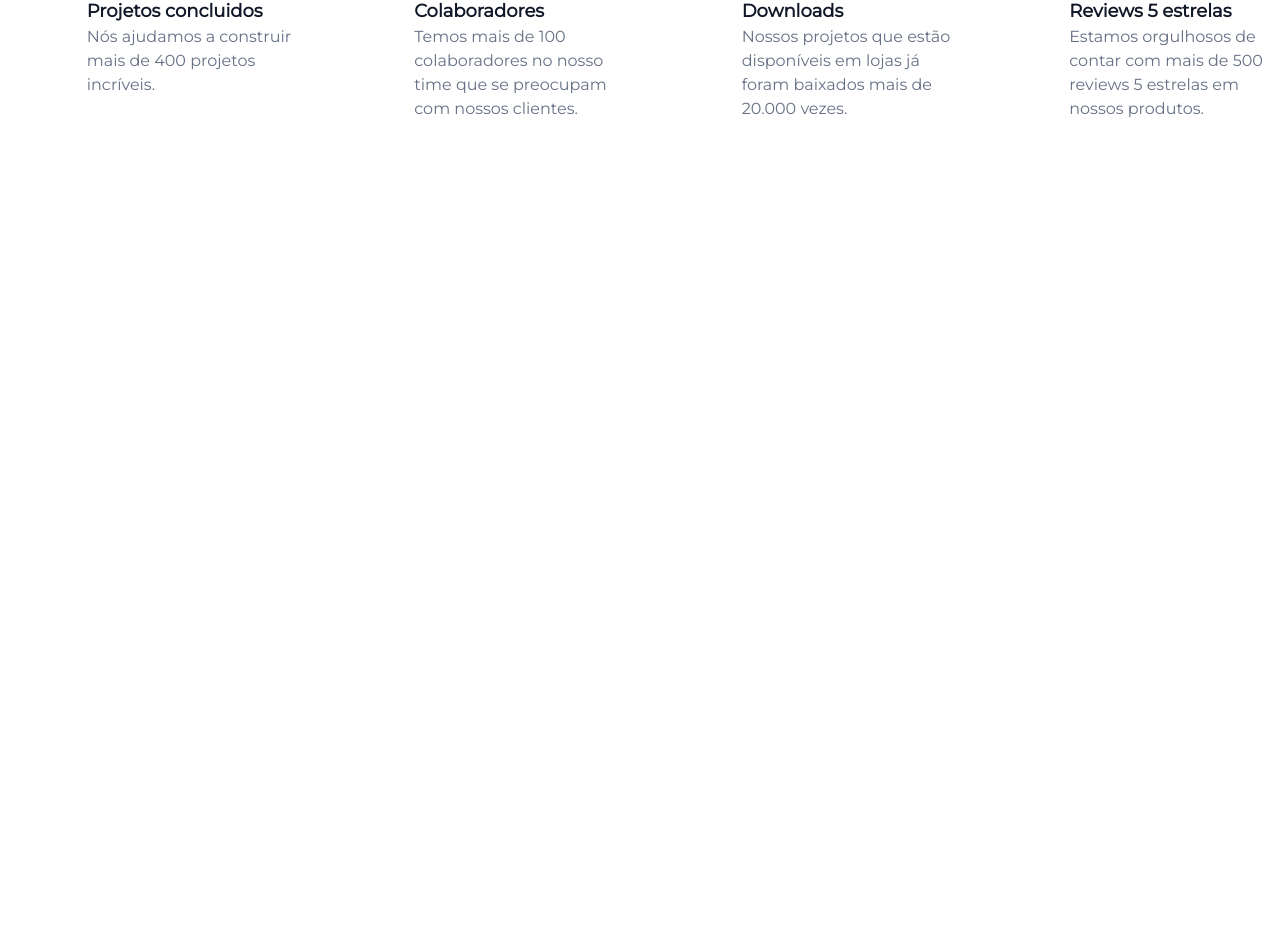
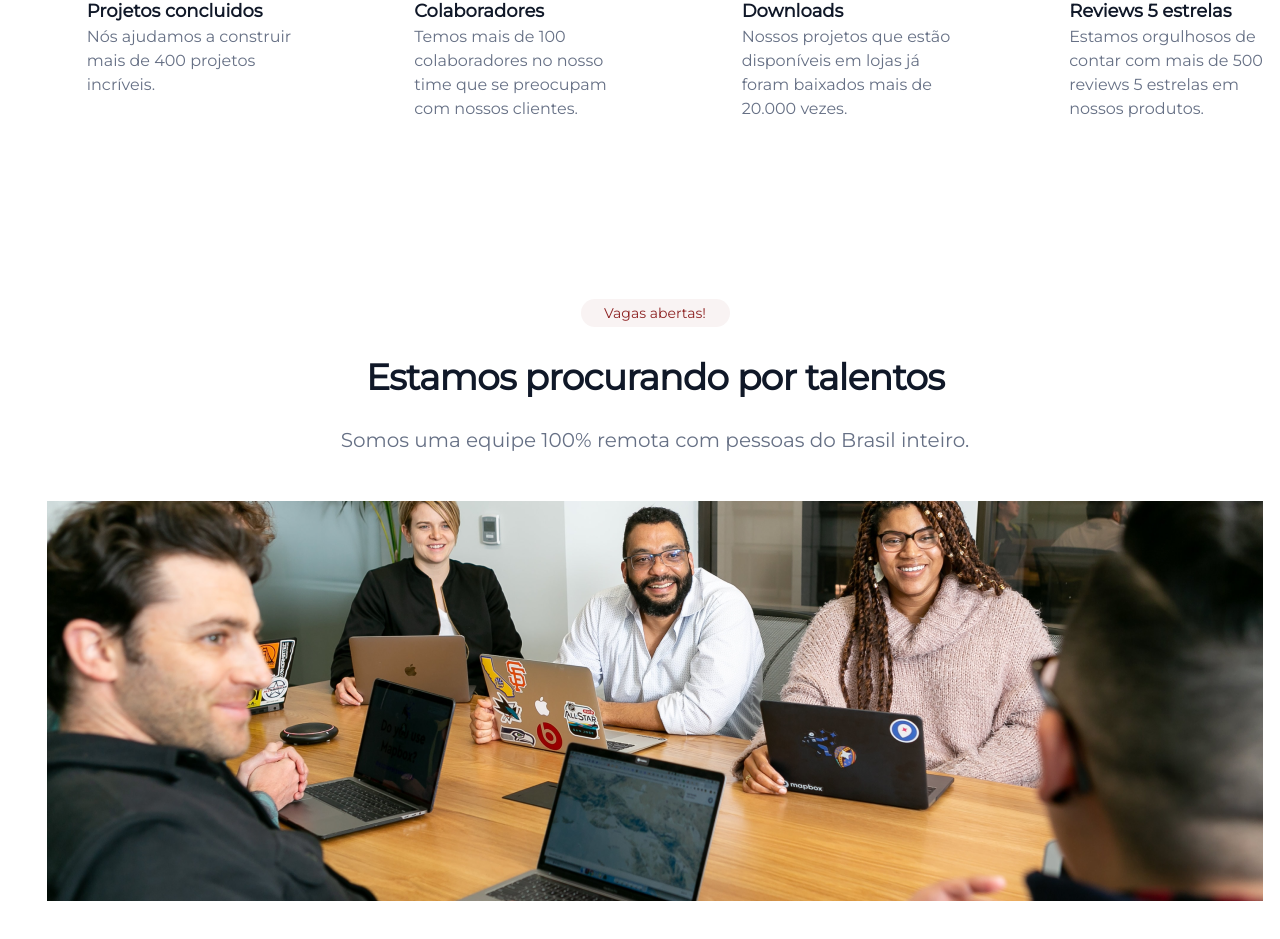
Before and after one commit to viniciusvoltatoni/Portfolio, a plain HTML site: page Site OptimusTech/index.html in a window 1280 px wide. Shown: the part 531-1470 px from the top of the page. Before the commit the page ends 800 px from the top, so only its background shows below. Drawn offline with Linux system fonts and the light colour scheme.

Commit message:
Adicionando a sessão de vagas

```diff
--- a/Site OptimusTech/assets/cabecalho/cabecalho.css
+++ b/Site OptimusTech/assets/cabecalho/cabecalho.css
@@ -1,7 +1,7 @@
 .cabecalho {
     position: relative;
     height: 407px;
-    width: 1440px;
+    width: 1310px;
 }
 
 
--- /dev/null
+++ b/Site OptimusTech/assets/vagas/caixa-conteudo.css
@@ -0,0 +1,20 @@
+.caixa-conteudo {
+    width: 768px;
+    height: 30px;
+
+    /* Text xl/Normal */
+
+    font-family: 'Montserrat', sans-serif;
+    font-style: normal;
+    font-weight: 400;
+    font-size: 20px;
+    line-height: 30px;
+    /* identical to box height, or 150% */
+
+    text-align: center;
+
+    /* Gray/500 */
+
+    margin-top: 3.125rem;
+    color: #667085;
+}
--- /dev/null
+++ b/Site OptimusTech/assets/vagas/caixa-subtitulo.css
@@ -0,0 +1,27 @@
+.caixa-subtitulo {
+    width: 125px;
+    height: 20px;
+
+    /* Text sm/Medium */
+
+    font-family: 'Montserrat', sans-serif;
+    font-style: normal;
+    font-weight: 500;
+    font-size: 14px;
+    line-height: 20px;
+    /* identical to box height, or 143% */
+
+    text-align: center;
+
+    color: #8E2424;
+    background: rgba(142, 36, 36, 0.05);
+    display: flex;
+    flex-direction: row;
+    justify-content: center;
+    align-items: center;
+    padding: 4px 12px;
+
+
+
+    border-radius: 16px;
+}
--- /dev/null
+++ b/Site OptimusTech/assets/vagas/caixa-titulo.css
@@ -0,0 +1,22 @@
+.caixa-titulo {
+    position: absolute;
+    width: 768px;
+    height: 44px;
+
+    /* Display md/Semibold */
+
+    font-family: 'Montserrat', sans-serif;
+    font-style: normal;
+    font-weight: 600;
+    font-size: 36px;
+    line-height: 44px;
+    /* identical to box height, or 122% */
+
+    text-align: center;
+    letter-spacing: -0.02em;
+
+    /* Gray/900 */
+
+    color: #101828;
+    margin-top: 3.5rem;
+}
--- /dev/null
+++ b/Site OptimusTech/assets/vagas/caixa-vagas.css
@@ -0,0 +1,10 @@
+.caixa-vagas {
+    display: flex;
+    flex-direction: column;
+    align-items: center;
+    padding: 0px;
+    gap: 48px;
+
+    width: 1216px;
+    height: 138px;
+}
--- /dev/null
+++ b/Site OptimusTech/assets/vagas/imagem-time.css
@@ -0,0 +1,7 @@
+.imagem-time {
+    position: absolute;
+    width: 92%;
+    height: 400px;
+    left: 112px;
+    top: 298px;
+}
--- /dev/null
+++ b/Site OptimusTech/assets/vagas/vagas.css
@@ -0,0 +1,14 @@
+.vagas {
+    display: flex;
+    flex-direction: column;
+    align-items: center;
+    padding: 96px 0px;
+    gap: 64px;
+
+    width: 1310px;
+    height: 1798px;
+
+    /* Base/White */
+
+    background: #FFFFFF;
+}
--- a/Site OptimusTech/index.html
+++ b/Site OptimusTech/index.html
@@ -23,6 +23,13 @@
     <link rel="stylesheet" href="../Site OptimusTech/assets/cabecalho/conteudo.css">
     <link rel="stylesheet" href="../Site OptimusTech/assets/variaveis.css">
     <link rel="stylesheet" href="../Site OptimusTech/assets/metricas/metricas.css">
+    <link rel="stylesheet" href="../Site OptimusTech/assets/vagas/vagas.css">
+    <link rel="stylesheet" href="../Site OptimusTech/assets/vagas/vagas.css">
+    <link rel="stylesheet" href="../Site OptimusTech/assets/imagens/team.png">
+    <link rel="stylesheet" href="../Site OptimusTech/assets/vagas/caixa-vagas.css">
+    <link rel="stylesheet" href="../Site OptimusTech/assets/vagas/caixa-titulo.css">
+    <link rel="stylesheet" href="../Site OptimusTech/assets/vagas/caixa-subtitulo.css">
+    <link rel="stylesheet" href="../Site OptimusTech/assets/vagas/caixa-conteudo.css">
 </head>
 
 <body>
@@ -75,4 +82,18 @@
         <p class="metrica__descricao">Estamos orgulhosos de contar com mais de 500 reviews 5 estrelas em nossos produtos.</p></div>
 
     </section>
+    <section class="vagas">
+        <div class="caixa-vagas">
+            <div class="caixa-subtitulo">
+                <h1>Vagas abertas!</h1>
+            </div>
+            <div class="caixa-titulo">
+                <h1>Estamos procurando por talentos</h1>
+            </div>
+            <div class="caixa-conteudo">
+                <p>Somos uma equipe 100% remota com pessoas do Brasil inteiro.</p>
+            </div>
+        </div>
+        <img class="imagem-time" src="./assets/imagens/team.png">
+    </section>
 </body>
```
Also changed, not shown: Site OptimusTech/assets/imagens/team.png (added).
